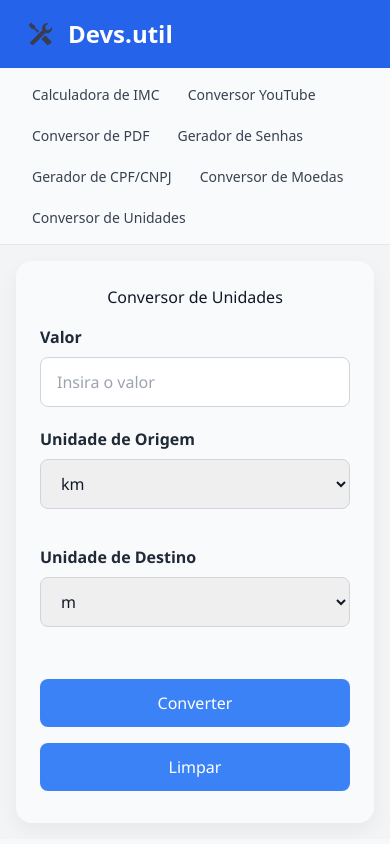
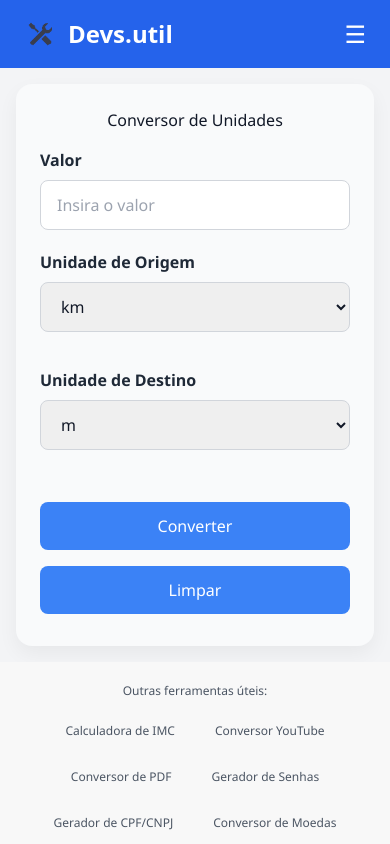
Before and after one commit to zenoncoode/dev_utils, a React (Vite) app: page /conversor-unidades in a window 390 px wide. Shown: the top 844 px of the page. Built offline with nearby package versions, Linux system fonts and the light colour scheme.

Commit message:
Menu lateral para mobile adicionado

```diff
--- a/src/components/Header.module.css
+++ b/src/components/Header.module.css
@@ -1,9 +1,11 @@
+/* Header.module.css */
 .header {
   width: 100%;
   background-color: #2563eb;
   padding: 16px 24px;
   display: flex;
   align-items: center;
+  justify-content: space-between;
 }
 
 .title {
@@ -13,7 +15,7 @@
   text-decoration: none;
   display: flex;
   align-items: center;
-  gap: 12px; /* Espaço entre logo e texto */
+  gap: 12px;
 }
 
 .logo {
@@ -23,6 +25,16 @@
   display: block;
 }
 
+.menuButton {
+  background: none;
+  border: none;
+  color: white;
+  font-size: 24px;
+  cursor: pointer;
+  display: none;
+}
+
+/* Menu padrão (desktop) */
 .nav {
   display: flex;
   flex-wrap: wrap;
@@ -44,3 +56,41 @@
 .navLink:hover {
   background-color: #e5e7eb;
 }
+
+/* Responsivo */
+@media (max-width: 768px) {
+  .menuButton {
+    display: block;
+  }
+
+  .nav {
+    position: fixed;
+    top: 64px;
+    left: 0;
+    width: 240px;
+    height: 100%;
+    background-color: #f9fafb;
+    flex-direction: column;
+    padding: 24px;
+    gap: 16px;
+    transform: translateX(-100%);
+    transition: transform 0.3s ease;
+    z-index: 1001;
+    border-right: 1px solid #e5e7eb;
+  }
+
+  .showMenu {
+    transform: translateX(0);
+  }
+
+  .overlay {
+    content: "";
+    position: fixed;
+    top: 64px;
+    left: 0;
+    width: 100%;
+    height: calc(100% - 64px);
+    background: rgba(0, 0, 0, 0.3);
+    z-index: 1000;
+  }
+}
--- a/src/components/Header.tsx
+++ b/src/components/Header.tsx
@@ -1,5 +1,5 @@
 // src/components/Header.tsx
-import React from "react";
+import React, { useState } from "react";
 import styles from "./Header.module.css";
 import { Link } from "react-router-dom";
 
@@ -14,6 +14,8 @@ const links = [
 ];
 
 export default function Header() {
+  const [menuOpen, setMenuOpen] = useState(false);
+
   return (
     <div>
       <header className={styles.header}>
@@ -21,14 +23,21 @@ export default function Header() {
           <img src="/utils.png" alt="Logo" className={styles.logo} />
           Devs.util
         </Link>
+        <button className={styles.menuButton} onClick={() => setMenuOpen(!menuOpen)}>
+          ☰
+        </button>
       </header>
-      <nav className={styles.nav}>
+
+      <nav className={`${styles.nav} ${menuOpen ? styles.showMenu : ""}`}>
         {links.map(({ label, href }) => (
-          <Link key={href} to={href} className={styles.navLink}>
+          <Link key={href} to={href} className={styles.navLink} onClick={() => setMenuOpen(false)}>
             {label}
           </Link>
         ))}
       </nav>
+
+      {/* Overlay para fechar ao clicar fora */}
+      {menuOpen && <div className={styles.overlay} onClick={() => setMenuOpen(false)} />}
     </div>
   );
 }
```
